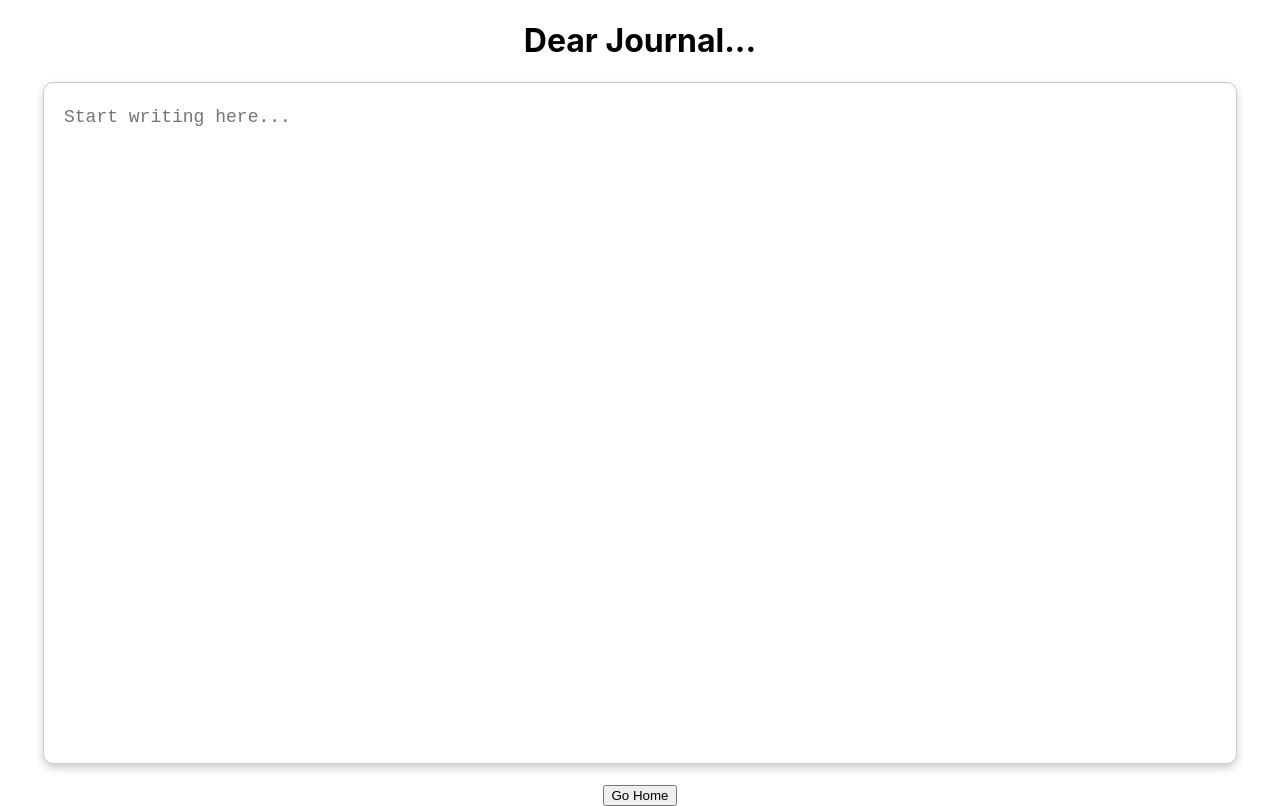
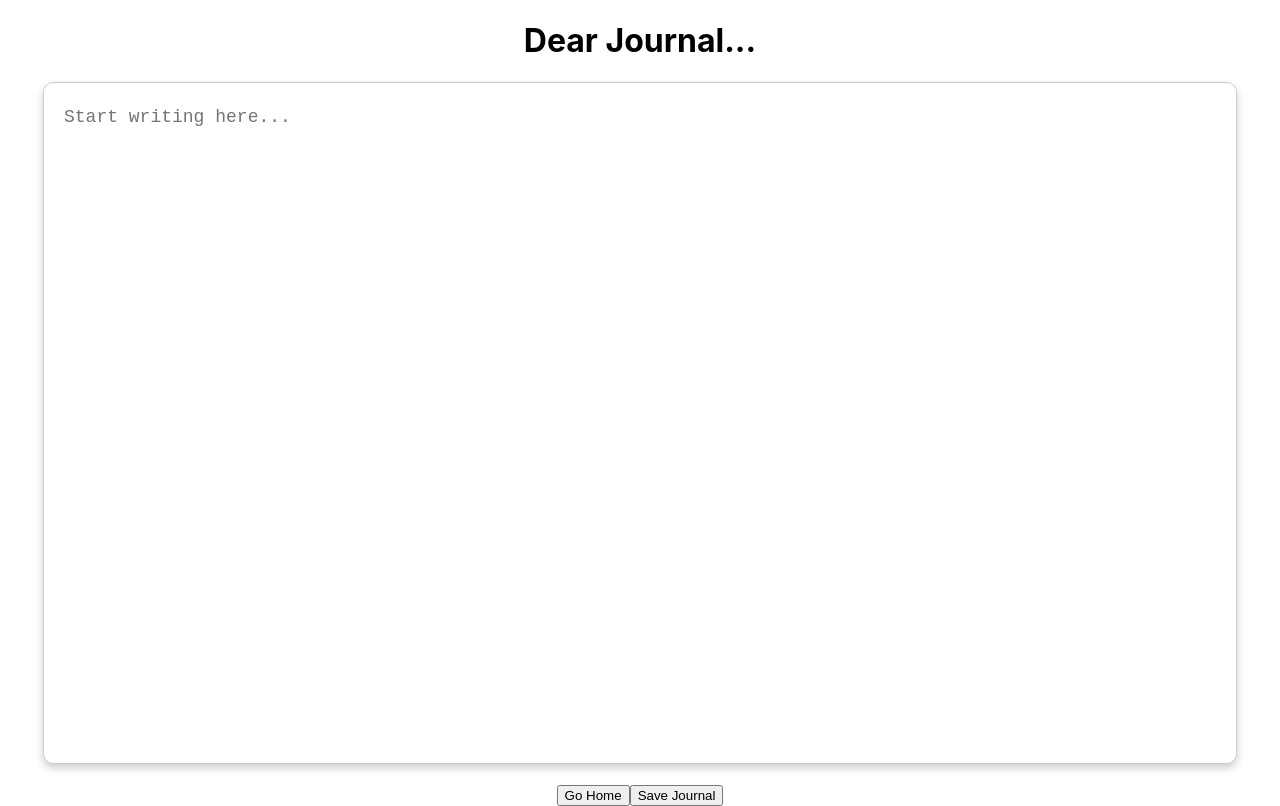
Before and after one commit to hvpham-yorku/project-mental_wellness_webapp, a React (Create React App) app in the folder MindSage/mind-sage-frontend/: page /journal in a window 1280 px wide. Built offline with nearby package versions, Linux system fonts and the light colour scheme.

Commit message:
Journal Storing
- On Journaling page, users can click Save Journal
- Save Journal button posts the entered text

```diff
--- a/MindSage/mind-sage-frontend/src/components/Journaling.js
+++ b/MindSage/mind-sage-frontend/src/components/Journaling.js
@@ -1,11 +1,13 @@
 import React from "react";
 import "./Journaling.css"; // Create this file for styling
 
-const Journalling = () => {
+const Journalling = ({ journalText, setJournalText}) => {
     return (
         <textarea
             className="paper"
             placeholder="Start writing here..."
+            value={journalText}
+            onChange={(e) => setJournalText(e.target.value)}
         ></textarea>
     );
 };
--- a/MindSage/mind-sage-frontend/src/pages/JournalPage.js
+++ b/MindSage/mind-sage-frontend/src/pages/JournalPage.js
@@ -1,18 +1,37 @@
-import React from "react";
+import React, { useState } from "react";
 import { useNavigate } from "react-router-dom";
 import Journaling from "../components/Journaling";
+import axios from "axios";
 
 const JournalPage = () => {
+    const [journalText, setJournalText] = useState("");
     const navigate = useNavigate();
+
+    const handleSubmit = async () => {
+        try {
+            const response = await axios.post("http://localhost:5000/api/add-journal", {
+                content: journalText,
+            });
+
+            if (response.status === 201) {
+                alert("Journal saved successfully!");
+                setJournalText(""); // Clear the text area after submission
+            }
+        } catch (error) {
+            console.error("Error saving journal:", error);
+            alert("Failed to save the journal. Please try again.");
+        }
+    };
 
     return (
         <div>
             <div>
                 <h1>Dear Journal...</h1>
-                <Journaling />
+                <Journaling journalText={journalText} setJournalText={setJournalText} />
             </div>
             <div>
                 <button onClick={() => navigate("/")}>Go Home</button>
+                <button onClick={handleSubmit}>Save Journal</button>
             </div>
         </div>
     );
```
